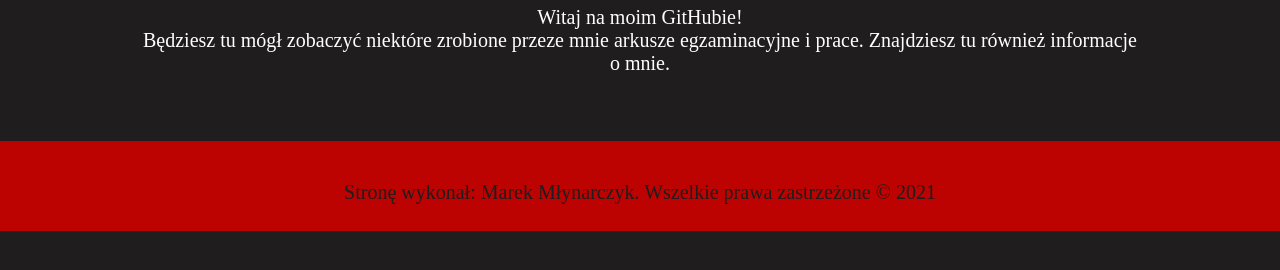
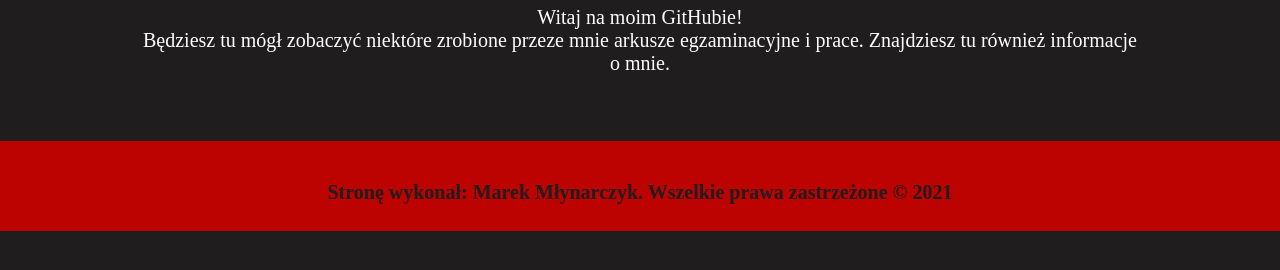
Before and after one commit to Mark1369/mark1369.github.io, a plain HTML site: page index.html in a window 1280 px wide. Shown: the part 404-674 px from the top of the page. Drawn offline with Linux system fonts and the light colour scheme.

Commit message:
Update index.html

```diff
--- a/index.html
+++ b/index.html
@@ -29,7 +29,7 @@
                 <br><br>
             </div>
             <div id="footer">
-                <p>Stronę wykonał: Marek Młynarczyk. Wszelkie prawa zastrzeżone &copy; 2021</p>
+                <p><b>Stronę wykonał: Marek Młynarczyk. Wszelkie prawa zastrzeżone &copy; 2021</b></p>
             </div>
         </div>
     </body>
```
